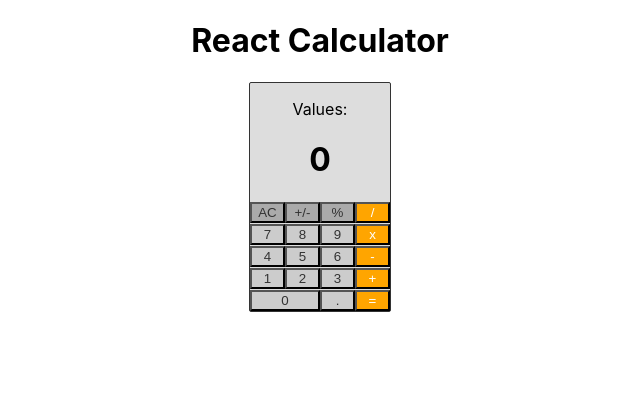
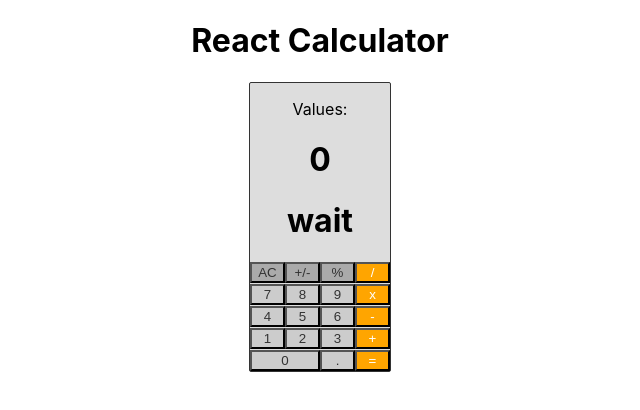
Before and after one commit to SEI-ATL/react-advanced-calculator, a React (Create React App) app: page / in a window 1280 px wide. Shown: the top 410 px of the page, without its empty margins (320-960 px from the left). Built offline with nearby package versions, Linux system fonts and the light colour scheme.

Commit message:
display partially working

```diff
--- a/src/AnswerBox.js
+++ b/src/AnswerBox.js
@@ -6,6 +6,9 @@ function AnswerBox(props){
             <h1>
             {props.result}
             </h1>
+            <h1>
+            {props.display}
+            </h1>
             </div>
     )
 }
--- a/src/Calculator.js
+++ b/src/Calculator.js
@@ -10,8 +10,15 @@ const [numberOne, setNumberOne] = useState(0);
 const [numberTwo, setNumberTwo] = useState(0);
 const [operator, setOperator] = useState('@@@');
 const [result, setResult] = useState(0)
+const [display, setDisplay] = useState('wait')
 
  const whichNumber=async(e)=>{
+     if(display ==="wait"){
+        setDisplay('firstNumber')
+     }
+ else if(display==="operator"){
+     setDisplay('secondNumber')
+ }
  if(clickCount === 0){
 
      await setNumberOne(parseFloat(e.target.value))
@@ -31,6 +38,11 @@ const [result, setResult] = useState(0)
 
 const opureita = async(e)=>{
     await setOperator(e.target.value)
+    setDisplay('operator')
+}
+
+const showEnd=()=>{
+    setDisplay('result')
 }
 
 
@@ -63,12 +75,14 @@ useEffect(()=>{
 
 
 
+
+
     return (
         <div className="container">
             <h1>React Calculator</h1>
             <div className="calc-container">
                 <p>Values: </p>
-                <AnswerBox result={result}/>
+                <AnswerBox result={result} display={display}/>
                 <div className="calc-row">
                     <button className="calc-button calc-button-top">AC</button>
                     <button className="calc-button calc-button-top">+/-</button>
@@ -96,7 +110,7 @@ useEffect(()=>{
                 <div className="calc-row">
                     <button className="calc-button width-2" value={0} onClick={whichNumber}>0</button>
                     <button className="calc-button">.</button>
-                    <button className="calc-button calc-button-op" >=</button>
+                    <button className="calc-button calc-button-op" onClick={showEnd}>=</button>
                 </div>
             </div>
         </div>
```
